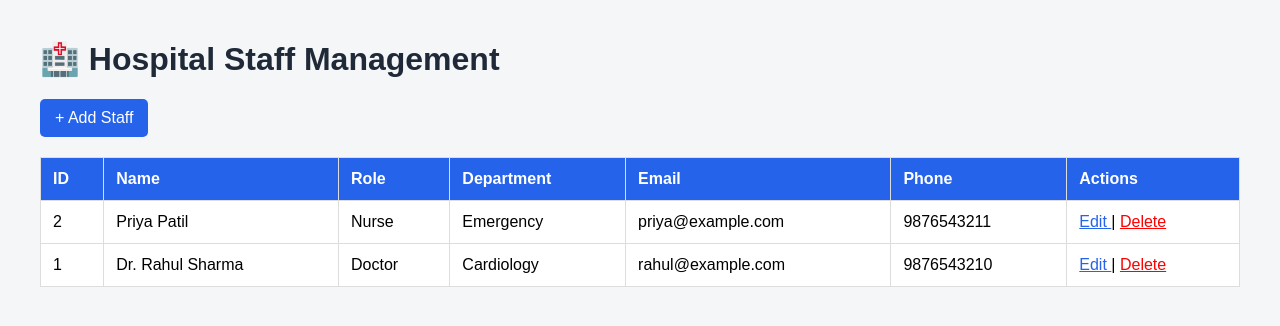
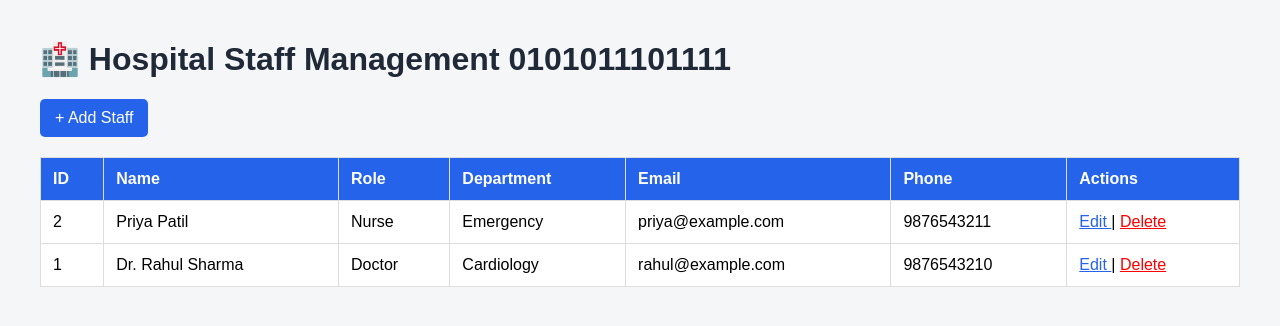
Before and after one commit to karanbari426/Two-Tier-Docker-Jenkins-CICD-Automation, a Flask app: page / in a window 1280 px wide. Shown: the top 326 px of the page. Run offline with Flask 3, Linux system fonts and the light colour scheme; data comes from the database, SQL or seed files in the repository; data that the repository does not hold is empty.

Commit message:
Update hospital application UI

```diff
--- a/templates/index.html
+++ b/templates/index.html
@@ -53,7 +53,7 @@
 
 <body>
 
-<h1>🏥 Hospital Staff Management</h1>
+<h1>🏥 Hospital Staff Management 0101011101111</h1>
 
 <a class="btn" href="/add">+ Add Staff</a>
 
```
